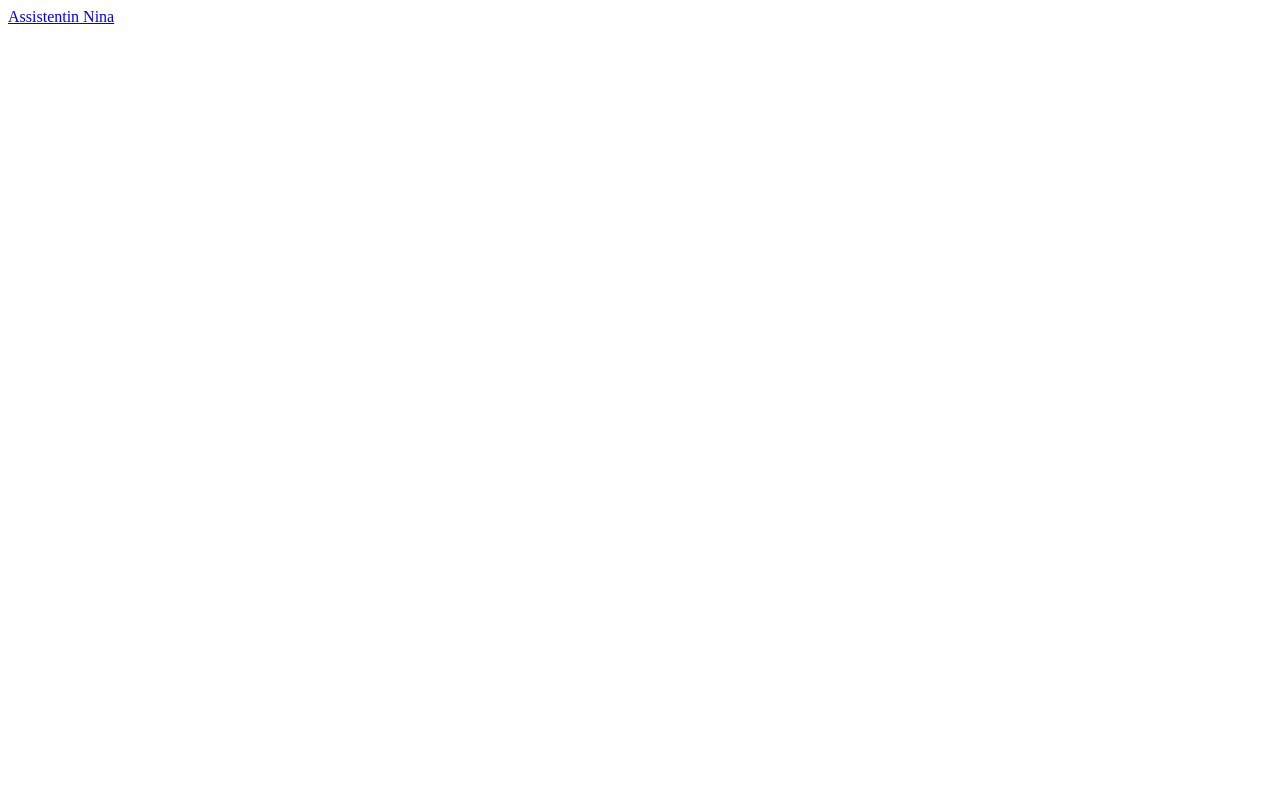
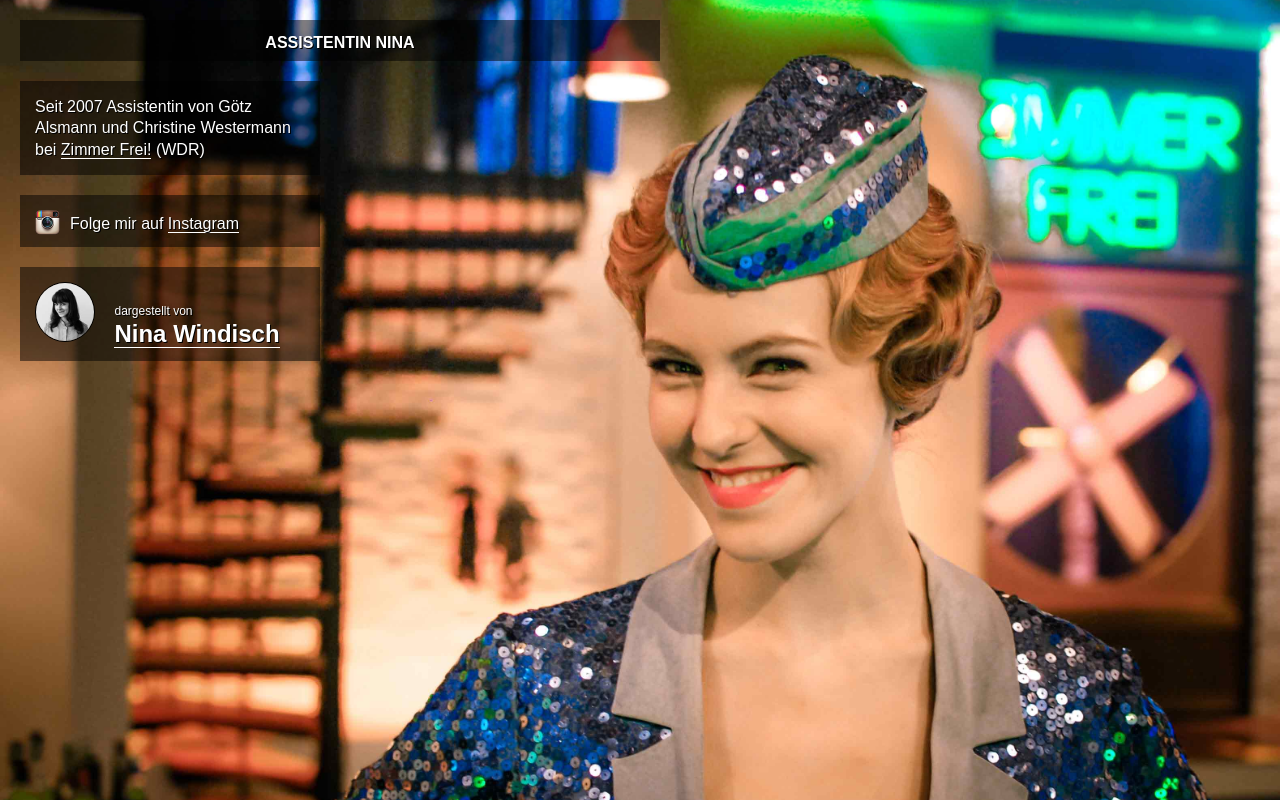
Before and after one commit to nilswindisch/assistentin-nina, a website: page index.html in a window 1280 px wide. Drawn offline with nearby package versions, Linux system fonts and the light colour scheme; files that its build step writes are made by us from their sources.

Commit message:
go go go

```diff
--- a/index.html
+++ b/index.html
@@ -1,10 +1,37 @@
 <!DOCTYPE html>
 <html lang="de">
+
 <head>
   <meta charset="UTF-8">
+  <meta http-equiv="x-ua-compatible" content="ie=edge">
+  <meta name="viewport" content="width=device-width, initial-scale=1">
   <title>Assistentin Nina</title>
+  <link rel="stylesheet" type="text/css" href="css/style.css">
 </head>
+
 <body>
-<a href="http://ninawindisch.de">Assistentin Nina</a>
+
+  <div class="title-wrap"><span class="title no-wrap make-upper-case">Assistentin Nina</span></div>
+
+  <div class="text-wrap">Seit 2007 Assistentin von Götz Alsmann und Christine Westermann bei <span class="no-wrap"><a href="http://wdr.de/fernsehen/unterhaltung/zimmerfrei/" title="Zimmer Frei!" target="_blank">Zimmer Frei!</a> (WDR)</span></div>
+
+  <div class="social-wrap"><img src="img/instagram.png" alt="Folge 'Assistenin Nina' bei Instagram" class="img-instagram">Folge mir auf <a href="https://instagram.com/assistentin_nina/" title="Assitentin Nina bei Instagram" target="_blank">Instagram</a></div>
+
+  <div class="reference-wrap">
+    <div class="reference__image"><img src="img/nina-1.jpg" alt="Nina Windisch" class="img-avatar"></div>
+    <div class="reference__content">
+      <div class="reference__by">dargestellt von</div>
+      <div class="reference__name"><a href="http://ninawindisch.de" title="Nina Windisch" target="_blank">Nina Windisch</a></div>
+    </div>
+  </div>
+
+  <!-- @exclude -->
+  <script src="bower_components/jquery/dist/jquery.min.js"></script>
+  <script src="bower_components/FitText.js/jquery.fittext.js"></script>
+  <script src="bower_components/jquery-flex-vertical-center/jquery.flexverticalcenter.js"></script>
+  <!-- @endexclude -->
+
+  <script src="js/script.js"></script>
 </body>
+
 </html>
--- /dev/null
+++ b/js/script.js
@@ -0,0 +1,12 @@
+$('.title-wrap').fitText(0.96);
+
+$('.reference__content').css({
+  'position' : 'absolute',
+  'top' : '50%',
+  'margin-top' : -$('.reference__content').outerHeight()/2
+  });
+
+var windowHeight = $(window).height();
+if (windowHeight > 400) {
+  $('.reference-wrap').addClass('drop');
+}
--- /dev/null
+++ b/robots.txt
@@ -0,0 +1,2 @@
+# www.robotstxt.org
+User-agent: *
--- /dev/null
+++ b/sass/modify.scss
@@ -0,0 +1,7 @@
+.make-upper-case {
+  text-transform: uppercase;
+}
+
+.no-wrap {
+  white-space: nowrap;
+}
--- /dev/null
+++ b/sass/reset.scss
@@ -0,0 +1,60 @@
+* {
+  margin: 0;
+  padding: 0;
+}
+
+/**
+ * 1. Set default font family to sans-serif.
+ * 2. Prevent iOS and IE text size adjust after device orientation change, with-
+ *    out disabling user zoom.
+ */
+
+html {
+  font-family: sans-serif;                                               /* 1 */
+  -ms-text-size-adjust: 100%;                                            /* 2 */
+  -webkit-text-size-adjust: 100%;                                        /* 2 */
+  box-sizing: border-box;
+}
+
+body {
+  font-size: $font-size;
+  line-height: 1;
+  -webkit-font-smoothing: antialiased;
+  -moz-osx-font-smoothing: grayscale;
+}
+
+*,
+*:before,
+*:after {
+  box-sizing: inherit;
+}
+
+/**
+ * 1. Remove the gray background color from active links in IE 10.
+ */
+a {
+  background-color: transparent;                                        /* 1. */
+  text-decoration: none;
+  padding-bottom: -1px;
+  border-bottom: 1px solid white;
+}
+
+/**
+ * Improve readability of focused elements when they are also in an
+ * active/hover state.
+ */
+a:active,
+a:hover {
+  outline: 0;
+}
+
+img {
+  border: 0;
+}
+
+/**
+ * Correct overflow not hidden in IE 9/10/11.
+ */
+svg:not(:root) {
+  overflow: hidden;
+}
--- /dev/null
+++ b/sass/style.scss
@@ -0,0 +1,118 @@
+@import 'var';
+@import 'reset';
+@import 'modify';
+@import 'shame';
+
+html {
+  background: url('../img/bg-1.jpg') no-repeat center center fixed;
+  -webkit-background-size: cover;
+  -moz-background-size: cover;
+  -o-background-size: cover;
+  background-size: cover;
+  text-shadow: black 1px 1px;
+}
+
+body {
+  color: $font-color;
+}
+
+a {
+  color: $font-color;
+}
+
+.img-avatar {
+  width: $img-avatar-size;
+  border-radius: 50%;
+  border: 1px solid black;
+}
+
+.img-instagram {
+  width: 25px;
+  margin-bottom: -6px;
+  margin-right: 10px;
+}
+
+.text-wrap {
+  line-height: 133%;
+}
+
+
+
+.title-wrap,
+.text-wrap,
+.social-wrap,
+.reference-wrap {
+  position: relative;
+  background-color: rgba(0, 0, 0, $background-opacity);
+  display: block;
+  padding: 15px;
+  margin: 20px auto;
+  width: 90%;
+}
+
+.text-wrap,
+.social-wrap,
+.reference-wrap {
+  @media (min-width: 420px) {
+    width: 300px;
+    margin-left: 20px;
+  }
+}
+
+/**
+ *
+ */
+.title-wrap {
+  font-weight: 900;
+  padding-bottom: 10px;
+  text-align: center;
+  @media (min-width: 420px) {
+    width: auto;
+    margin: 20px;
+  }
+  @media (min-width: 768px) {
+    width: 66%;
+    margin: 20px;
+  }
+  @media (min-width: 1200px) {
+    width: 50%;
+    margin: 20px;
+  }
+}
+
+.text-wrap,
+.social-wrap,
+.reference-wrap {
+  font-weight: lighter;
+}
+
+.drop {
+  position: absolute;
+  bottom: 20px;
+  @media (max-width: 420px) {
+    left: 20px;
+  }
+}
+
+// .reference {}
+
+  .reference__content {
+    display: inline-block;
+    padding-left: 15px;
+  }
+
+  .reference__image {
+    display: inline-block;
+  }
+
+  .reference__by {
+    font-size: $font-size * .75;
+    display: block;
+  }
+
+  .reference__name {
+    margin-top: 5px;
+    display: block;
+    font-size: $font-size * 1.5;
+    font-weight: 800;
+  }
--- /dev/null
+++ b/sass/var.scss
@@ -0,0 +1,9 @@
+$font-color: white;
+
+$font-size: 16px;
+
+$block-padding: 10px;
+
+$background-opacity: .5;
+
+$img-avatar-size: 60px;
```
Also changed, not shown: gruntfile.js (added, +144 -0 lines), package.json (added, +18 -0 lines), img/bg-1.jpg (added), img/instagram.png (added), img/nina-1.jpg (added), sass/shame.scss (added), 1 other file.
